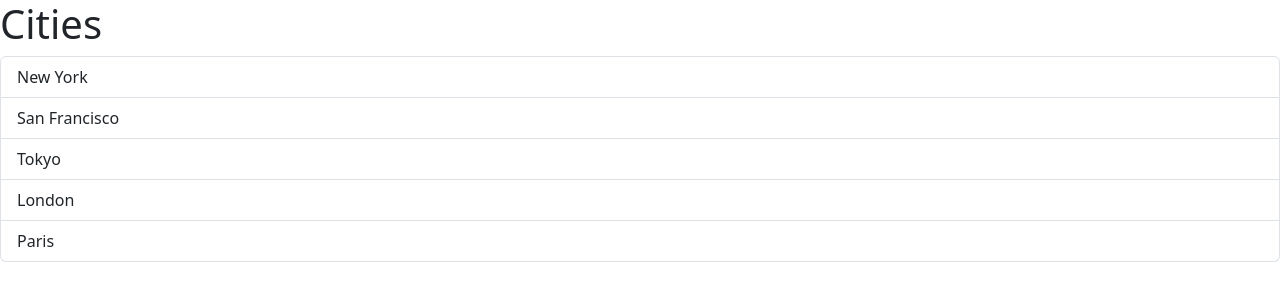
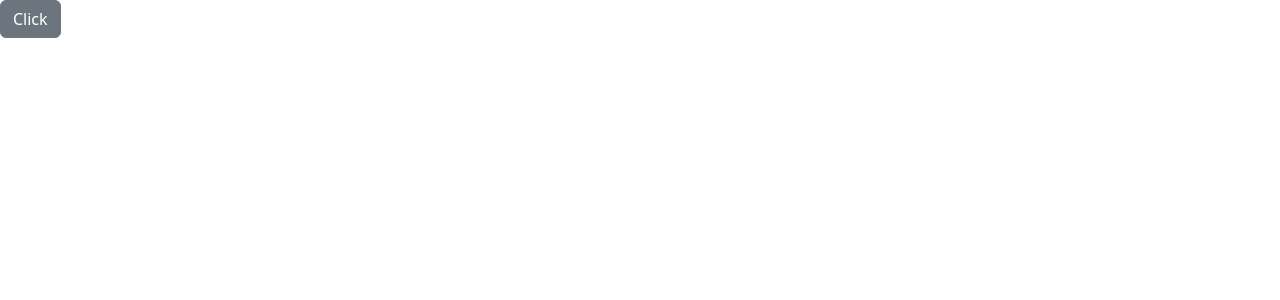
Before and after one commit to mahela-prasad/react_ts, a React (Vite) app: page / in a window 1280 px wide. Shown: the top 300 px of the page. Built offline with nearby package versions, Linux system fonts and the light colour scheme.

Commit message:
alerts and buttons

```diff
--- a/src/App.tsx
+++ b/src/App.tsx
@@ -1,19 +1,18 @@
-import ListGroup from "./components/ListGroup";
+import { useState } from "react";
+import Alert from "./components/Alert";
+import Button from "./components/Button";
 
 function App() {
-  let items = ["New York", "San Francisco", "Tokyo", "London", "Paris"];
-
-  const handleSelectItem = (item: string) => {
-    console.log(item);
-  };
+  const [alertVis, setAlertVis] = useState(false);
 
   return (
     <div>
-      <ListGroup
-        items={items}
-        heading={"Cities"}
-        onSelectItem={handleSelectItem}
-      />
+      {alertVis && (
+        <Alert onClose={() => setAlertVis(false)}>Btn clicked</Alert>
+      )}
+      <Button color="secondary" onClick={() => setAlertVis(!alertVis)}>
+        Click
+      </Button>
     </div>
   );
 }
--- a/src/components/Alert.tsx
+++ b/src/components/Alert.tsx
@@ -1,5 +1,23 @@
-const Alert = () => {
-  return <div>Alert</div>;
+import type { ReactNode } from "react";
+
+interface Props {
+  children: ReactNode;
+  onClose: () => void;
+}
+
+const Alert = ({ children, onClose }: Props) => {
+  return (
+    <div className="alert alert-primary alert-dismissible ">
+      {children}
+      <button
+        type="button"
+        className="btn-close"
+        data-bs-dismiss="alert"
+        aria-label="Close"
+        onClick={onClose}
+      ></button>
+    </div>
+  );
 };
 
 export default Alert;
--- /dev/null
+++ b/src/components/Button.tsx
@@ -0,0 +1,15 @@
+interface Props {
+  children: string;
+  color?: "primary" | "secondary";
+  onClick: () => void;
+}
+
+const Button = ({ children, color, onClick }: Props) => {
+  return (
+    <button className={"btn btn-" + color} onClick={onClick}>
+      {children}
+    </button>
+  );
+};
+
+export default Button;
```
